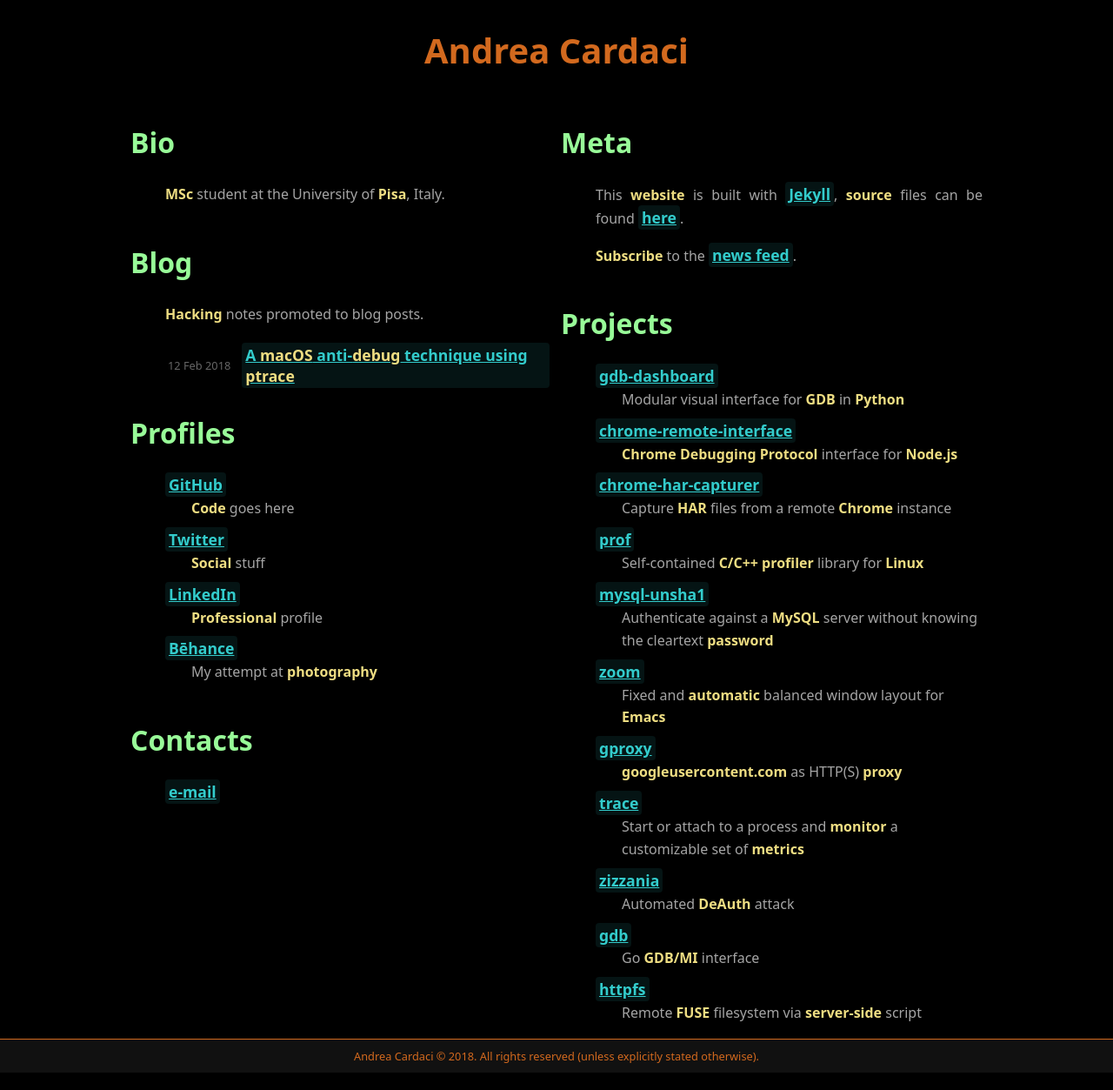
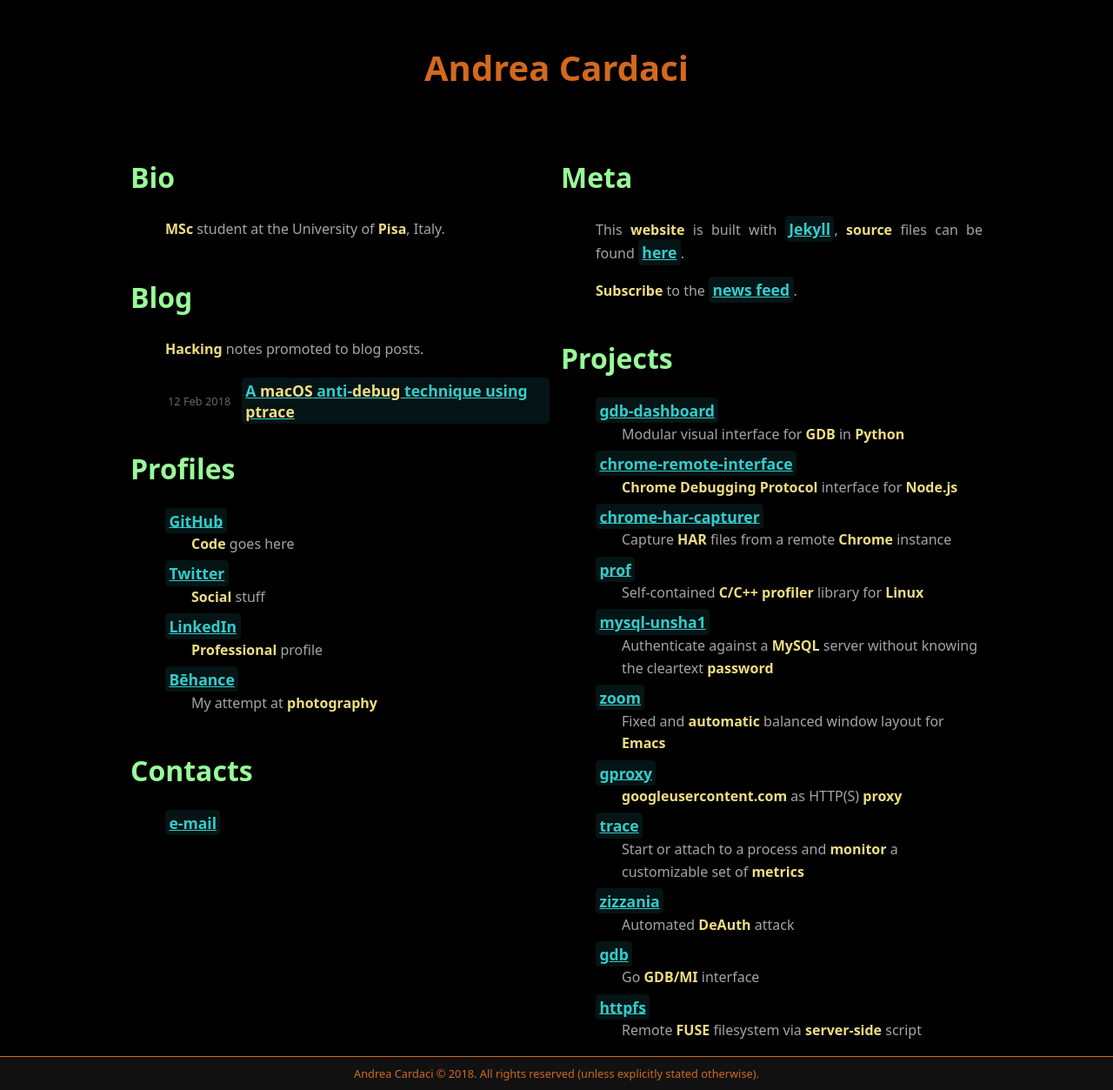
Before and after one commit to cyrus-and/cyrus-and.github.io, a Jekyll site: the page built from index.md, in a window 1280 px wide. Shown: the whole page at 87% size. Built offline with Jekyll 4.4.1, drawn with Linux system fonts in a browser that asks for light colours; some web fonts are replaced.

Commit message:
Use EMs for size-relative lengths

```diff
--- a/_sass/_common.scss
+++ b/_sass/_common.scss
@@ -12,8 +12,8 @@ $indentation: 30px;
 $container-padding: 10px;
 
 @mixin faint-highlighting($color, $swap: false) {
-    padding: 2px 4px;
-    border-radius: 4px;
+    padding: 0.15em 0.25em;
+    border-radius: 0.25em;
 
     $color1: darken(desaturate($color, 40%), 0%);
     $color2: darken(desaturate($color, 40%), 45%);
@@ -120,7 +120,6 @@ dl {
     dt {
         color: $emphasis;
         font-weight: bold;
-        margin-top: 10px;
     }
     dd {
         margin-left: $indentation;
--- a/assets/css/index.scss
+++ b/assets/css/index.scss
@@ -5,7 +5,7 @@
 
 h1 {
     font-size: 2.5rem;
-    margin: 30px 0;
+    margin: 1.25em 0;
 }
 
 h2 {
@@ -14,6 +14,10 @@ h2 {
 
 a {
     font-size: 1.1rem;
+}
+
+dt {
+    margin-top: 0.5em;
 }
 
 dd {
@@ -25,7 +29,7 @@ table.post-list {
         white-space: nowrap;
         color: $faint;
         font-size: 0.8rem;
-        padding-right: 10px;
+        padding-right: 0.75em;
         text-align: right;
     }
 
--- a/assets/css/post.scss
+++ b/assets/css/post.scss
@@ -12,7 +12,7 @@
 
 table#advisory-header {
     margin: 0 auto;
-    border-spacing: 10px 5px;
+    border-spacing: 0.75em 0.25em;
 
     thead {
         // XXX hack needed by kramdown to hide the table head when it is only
@@ -33,7 +33,7 @@ table#advisory-header {
     position: relative;
 
     p {
-        margin: 5px 0;
+        margin: 0.5em 0;
     }
 
     li:target {
@@ -57,7 +57,7 @@ sup {
     font-size: 0.625rem;
 
     a.footnote {
-        margin: 2px;
+        margin: 0 0.2em;
     }
 
     &:target a.footnote {
```
